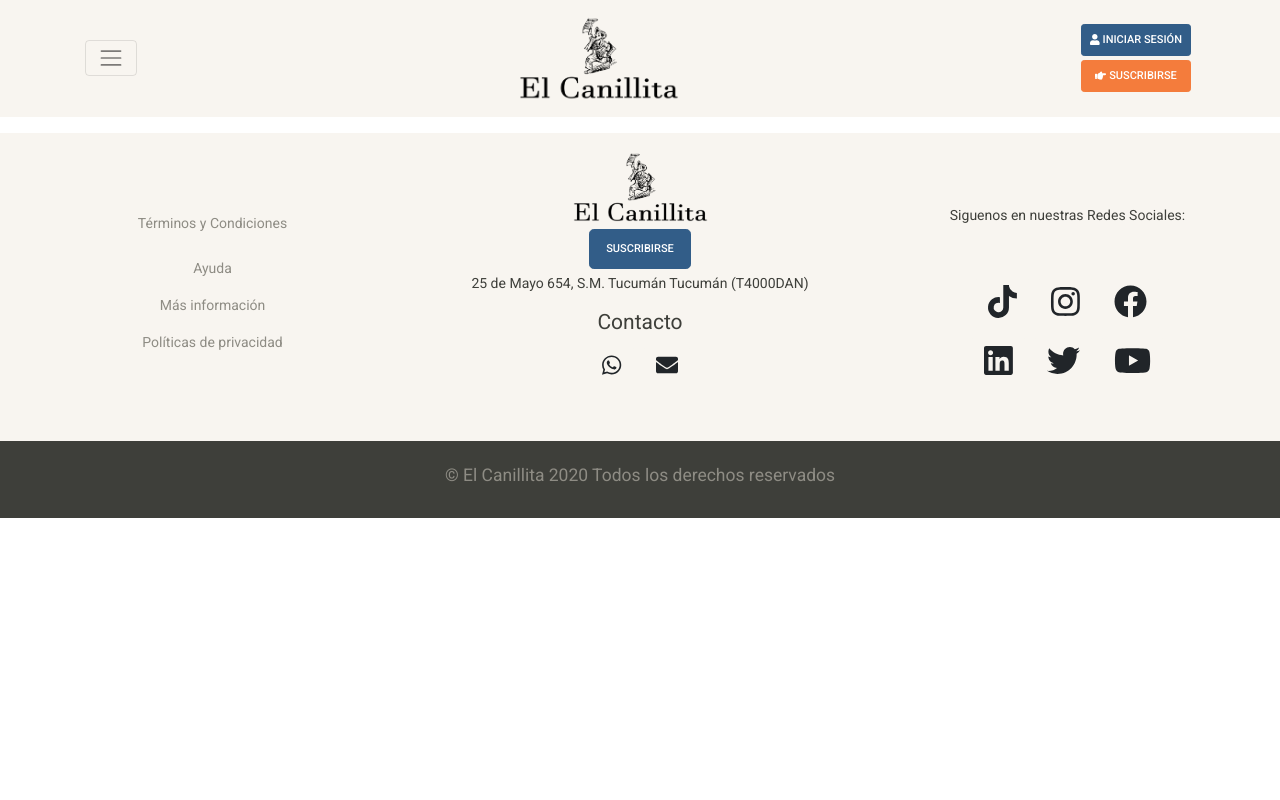
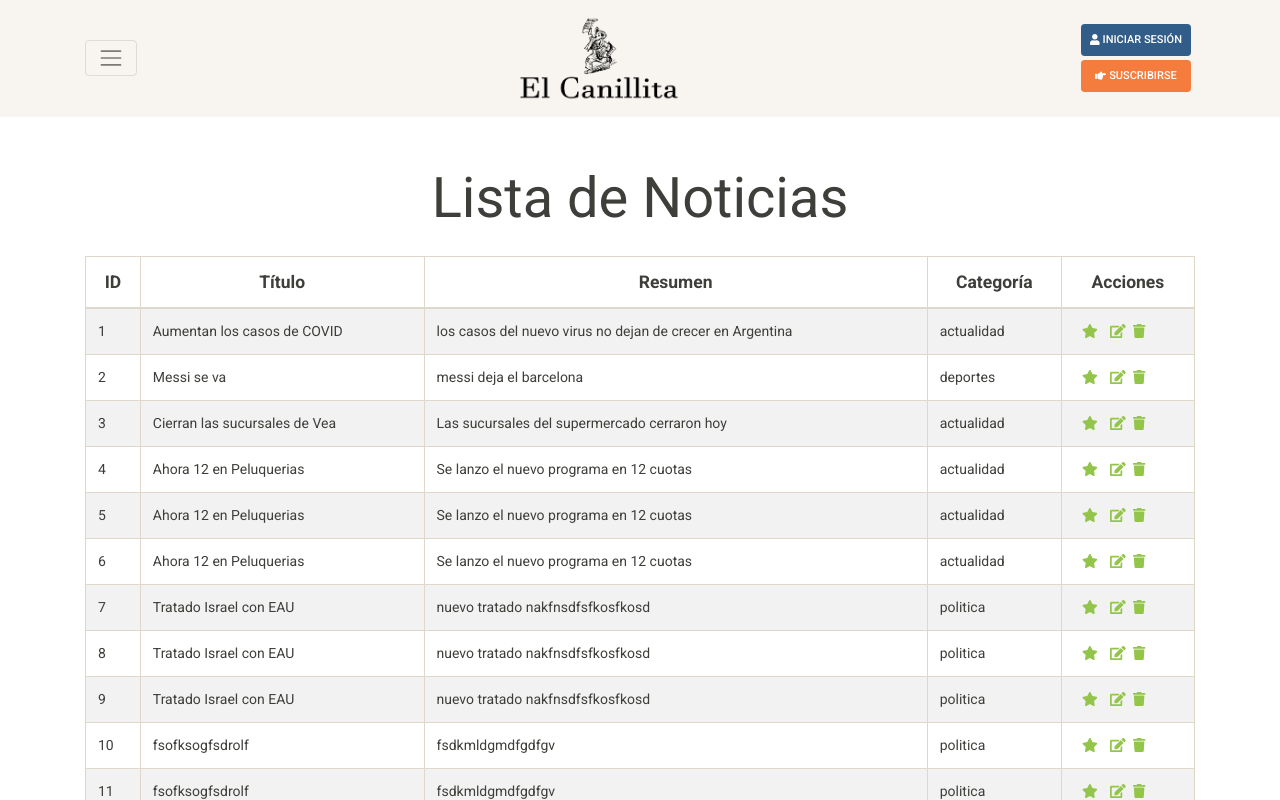
Before and after one commit to Franco-20/EL-Canillita, a React (Create React App) app: page /principal in a window 1280 px wide. Shown: the top 800 px of the page. Built offline with nearby package versions, Linux system fonts and the light colour scheme; data requests are answered from the project's data file.

Commit message:
se agrego la tabla de noticias

```diff
--- a/package.json
+++ b/package.json
@@ -3,6 +3,7 @@
   "version": "0.1.0",
   "private": true,
   "dependencies": {
+    "@fortawesome/fontawesome-free": "^5.14.0",
     "@fortawesome/fontawesome-svg-core": "^1.2.30",
     "@fortawesome/free-brands-svg-icons": "^5.14.0",
     "@fortawesome/free-solid-svg-icons": "^5.14.0",
--- a/src/App.js
+++ b/src/App.js
@@ -1,4 +1,4 @@
-import React, {useState, useEffect} from "react";
+import React, { useState, useEffect } from "react";
 import "./App.css";
 import { BrowserRouter as Router, Switch, Route } from "react-router-dom";
 import "./bootstrap.min.css";
@@ -20,26 +20,25 @@ import InfoNoticia from "./components/InfoNoticia";
 
 import AgregarNoticias from "./components/noticias/AgregarNoticias";
 import EditarNoticias from "./components/noticias/EditarNoticias";
+import ItemNoticias from "./components/noticias/ItemNoticias";
+import ListarNoticias from "./components/noticias/ListarNoticias";
 
 function App() {
   const [noticias, setNoticias] = useState([]);
-useEffect(()=>{
+  useEffect(() => {
     consultar();
-
-},[]);
+  }, []);
 
   const consultar = async () => {
-
     try {
-    const respuesta = await fetch("http://localhost:4004/noticias")
+      const respuesta = await fetch("http://localhost:4004/noticias");
       console.log(respuesta);
       const resultado = await respuesta.json();
       setNoticias(resultado);
-
     } catch (error) {
-    console.log(error)
+      console.log(error);
     }
-}
+  };
 
   return (
     <Router>
@@ -52,7 +51,7 @@ const consultar = async () => {
           <Sesion></Sesion>
         </Route>
         <Route exact path="/">
-          <Inicio noticias= {noticias}></Inicio>
+          <Inicio></Inicio>
         </Route>
         <Route exact path="/actualidad">
           <Actualidad></Actualidad>
@@ -90,6 +89,12 @@ const consultar = async () => {
         <Route exact path="/noticias/editar">
           <EditarNoticias></EditarNoticias>
         </Route>
+        <Route exact path="/principal">
+          <ListarNoticias noticias={noticias}></ListarNoticias>
+        </Route>
+        <Route exact path="/item">
+          <ItemNoticias noticias={noticias}></ItemNoticias>
+        </Route>
       </Switch>
       <Footer></Footer>
     </Router>
--- a/src/components/noticias/ItemNoticias.js
+++ b/src/components/noticias/ItemNoticias.js
@@ -0,0 +1,23 @@
+import React from 'react';
+import ReactDOM from 'react-dom';
+import { FontAwesomeIcon } from '@fortawesome/react-fontawesome';
+import { faTrash, faEdit, faStar } from '@fortawesome/free-solid-svg-icons';
+
+const ItemNoticias = (props) => {
+    return (
+        <tr>
+        <td>{props.noticia.id}</td>
+        <td>{props.noticia.tituloNoticia}</td>
+        <td>{props.noticia.resumen}</td>
+        <td>{props.noticia.categoria}</td>
+        <td>
+          <span className="mx-2 "><a href=""><FontAwesomeIcon icon={faStar}></FontAwesomeIcon></a></span>
+          <span className="mx-1"><a href=""><FontAwesomeIcon icon={faEdit}></FontAwesomeIcon></a></span>
+          <span className="mx-1 "><a href=""><FontAwesomeIcon icon={faTrash}></FontAwesomeIcon></a></span>
+        </td>
+      </tr>
+
+    );
+};
+
+export default ItemNoticias;
--- a/src/components/noticias/ListarNoticias.js
+++ b/src/components/noticias/ListarNoticias.js
@@ -0,0 +1,37 @@
+import React from "react";
+import Table from "react-bootstrap/Table";
+import Button from 'react-bootstrap/Button';
+import ItemNoticias from "./ItemNoticias";
+
+
+
+const ListarNoticias = (props) => {
+  return (
+    <section className="container my-4">
+        <div className="row">
+            <h1 className="text-center col-12 my-4 display-4">Lista de Noticias</h1>
+        </div>
+      <Table bordered striped className="mb-5" >
+        <thead>
+          <tr className="text-center lead">
+            <th>ID</th>
+            <th>Título</th>
+            <th>Resumen</th>
+            <th>Categoría</th>
+            <th>Acciones</th>
+          </tr>
+        </thead>
+        <tbody>
+        {props.noticias.map((noticia) => <ItemNoticias key={noticia.id} noticia={noticia}></ItemNoticias>) }
+        </tbody>
+      </Table>
+      <Button className="w-100 mb-5 mt-2" >Agregar noticia</Button>
+    </section>
+
+
+
+
+  );
+};
+
+export default ListarNoticias;
--- a/src/components/principal/Inicio.js
+++ b/src/components/principal/Inicio.js
@@ -8,28 +8,26 @@ const Inicio = (props) => {
       <ApiClimaMoneda />
       <div className="container">
         <article className="text-center mt-4">
-          <img src={process.env.PUBLIC_URL + "virus.gif"} alt="" />
+          <img src={process.env.PUBLIC_URL + "virus.gif"} alt="gif coronovirus" />
         </article>
         {/* SECCION DESTACADO */}
         <h3 className="mt-4 mb-3 titulo text-center">Destacadas del dia</h3>
         <div className="d-flex justify-content-center">
-          <div className="row ">
+          <div className="row">
             <div>
-              <Card className="bg-dark text-white efecto">
+            <Card className="bg-dark text-white cardDestacado efecto">
                 <Card.Img
-                  src={process.env.PUBLIC_URL + "covid.jpg"}
+                  src={process.env.PUBLIC_URL + "covid1.jpg"}
                   alt="Card image"
                 />
                 <Card.ImgOverlay>
-                  <Card.Title>Nuevos casos en Tucuman</Card.Title>
+                  <Card.Title>Card title</Card.Title>
                   <Card.Text>
-                    Hoy se murieron mas de 300 tucumanos por el nuevo virus que
-                    nos esta matando a todos y volviendonos carcelos en nuestras
-                    propias className
+                    This is a wider card with supporting text below as a natural
+                    lead-in to additional content. This content is a little bit
+                    longer.
                   </Card.Text>
-                  <Card.Text>
-                    ATTE: Franco el chico que no aguanta a su hermana.
-                  </Card.Text>
+                  <Card.Text>Last updated 3 mins ago</Card.Text>
                 </Card.ImgOverlay>
               </Card>
             </div>
```
Also changed, not shown: src/components/noticias/MostrarNoticias.js (added, +89 -0 lines), 1 other file (tests, documents, lock files or other folders). Lines whose indentation alone changed are shown as unchanged.
